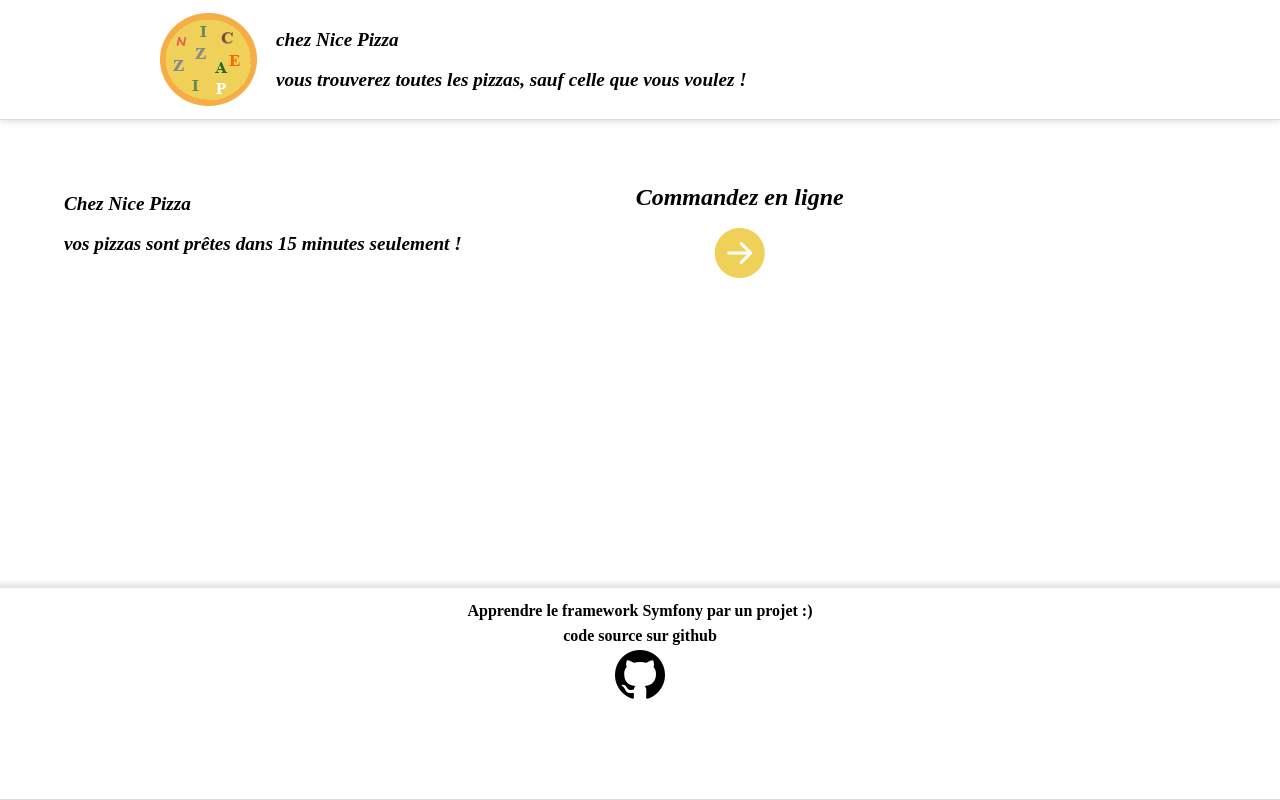
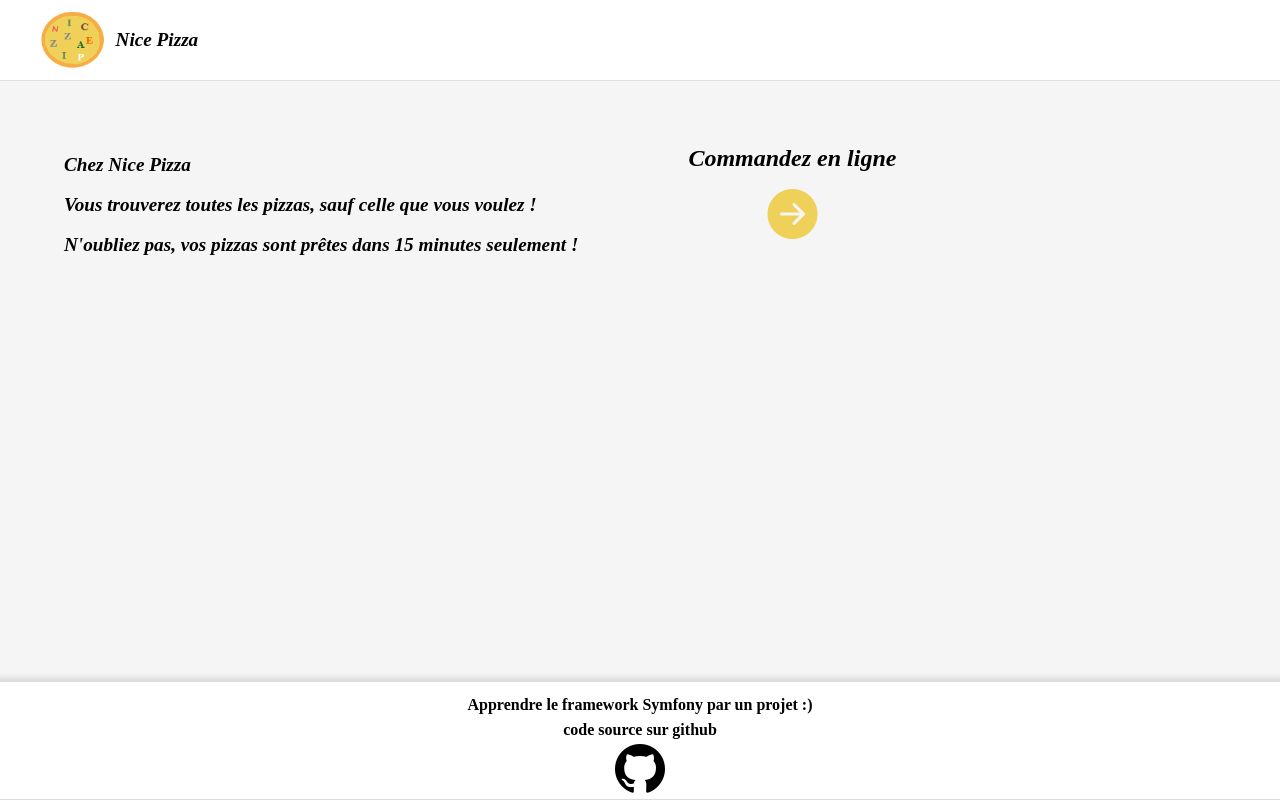
Before and after one commit to izemaghilas/nicepizza, a Symfony app: template templates/nice_pizza/index.html.twig in a window 1280 px wide. Run offline with Twig, Linux system fonts and the light colour scheme; the template is opened without the code that fills it, so the values that code supplies are empty; some libraries are stand-ins or nearby versions.

Commit message:
unique header, update landing page

```diff
--- a/public/css/nicepizza/footer.css
+++ b/public/css/nicepizza/footer.css
@@ -2,9 +2,8 @@ footer {
     display: flex;
     flex-direction: column;
     align-items: center;
-    flex: 1;
+    padding-top: 10px;
     box-shadow: 2px 2px 6px 6px rgba(0,0,0,.12), inset 0 -1px 0 0 #dadce0;
-    padding-top: 10px;
 }
 
 footer span {
--- a/public/css/nicepizza/header.css
+++ /dev/null
@@ -1,20 +0,0 @@
-header {
-    display: flex;
-    flex-direction: row;
-    padding: 10px;
-    box-shadow: 0 2px 6px 0 rgba(0,0,0,.12), inset 0 -1px 0 0 #dadce0;
-}
-
-header img {
-    margin-left: 10%;
-}
-
-header .header-title {
-    display: flex;
-    flex-direction: column;
-    justify-content: space-evenly;
-    color:  #000;
-    font-weight: bold;
-    font-style: italic;
-    font-size: larger;
-}
--- a/public/css/nicepizza/main.css
+++ b/public/css/nicepizza/main.css
@@ -1,17 +1,18 @@
 main {
     display: flex;
     flex-direction: row;
-    margin-top: 5%;
+    justify-content: flex-start;
     flex: 2;
+    background-color: #f5f5f5;
 }
 
 main .container-joke {
     margin-left: 5%;
+    margin-top: 5%;
 }
 main .container-joke span {
     display: flex;
     flex-direction: column;
-    justify-content: space-evenly;
     color:  #000;
     font-weight: bold;
     font-style: italic;
@@ -25,7 +26,8 @@ main .container-order {
     align-items: center;
     width: 300px;
     height: 200px;
-    margin-left: 10%;
+    margin-left: 5%;
+    margin-top: 5%;
 }
 
 main .container-order span {
--- /dev/null
+++ b/templates/header.html.twig
@@ -0,0 +1,6 @@
+<header>
+    <a href="{{ path('nice_pizza_home') }}">
+        <img src="{{ asset('img/logo.png') }}" alt="logo">
+        <span>Nice Pizza</span>
+    </a>
+</header>
--- a/templates/nice_pizza/index.html.twig
+++ b/templates/nice_pizza/index.html.twig
@@ -2,23 +2,18 @@
 
 {% block title %}Nice Pizza{% endblock %}
     {% block stylesheets %}
+    <link rel="stylesheet" href="{{ asset('css/header.css') }}">
         <link rel="stylesheet" href="{{ asset('css/nicepizza/index.css') }}">
-        <link rel="stylesheet" href="{{ asset('css/nicepizza/header.css') }}">
         <link rel="stylesheet" href="{{ asset('css/nicepizza/main.css') }}">
         <link rel="stylesheet" href="{{ asset('css/nicepizza/footer.css') }}">
     {% endblock stylesheets %}
 {% block body %}
-    <header>
-        <img src="{{ asset('img/logo.png') }}" alt="logo">
-        <div class="header-title">
-            <span>chez Nice Pizza</span>
-            <span>vous trouverez toutes les pizzas, sauf celle que vous voulez !</span>
-        </div>
-    </header>
+   {{ include('header.html.twig') }}
     <main>
         <div class="container-joke">
             <span>Chez Nice Pizza</span>
-            <span>vos pizzas sont prêtes dans 15 minutes seulement !</span>
+            <span>Vous trouverez toutes les pizzas, sauf celle que vous voulez !</span>
+            <span>N'oubliez pas, vos pizzas sont prêtes dans 15 minutes seulement !</span>
         </div>
         <div class="container-order">
             <span>Commandez en ligne</span>
--- a/templates/order/index.html.twig
+++ b/templates/order/index.html.twig
@@ -3,8 +3,8 @@
 {% block title %}Commander en ligne{% endblock %}
 
 {% block stylesheets %}
+<link rel="stylesheet" href="{{ asset('css/header.css') }}">
     <link rel="stylesheet" href="{{ asset('css/order/index.css') }}">
-    <link rel="stylesheet" href="{{ asset('css/order/header.css') }}">
     <link rel="stylesheet" href="{{ asset('css/order/main.css') }}">
     <link rel="stylesheet" href="{{ asset('css/order/pizza.css') }}">
     <link rel="stylesheet" href="{{ asset('css/order/basket.css') }}">
```
Also changed, not shown: public/css/header.css (renamed from public/css/order/header.css).
